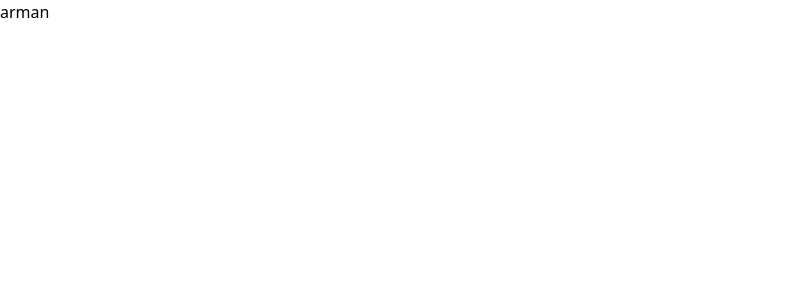
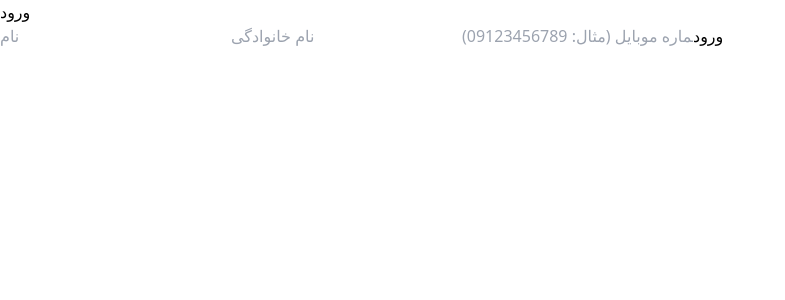
Before and after one commit to Arman-shz/like-login-project, a React (Create React App) app: page / in a window 1280 px wide. Shown: the top 300 px of the page, without its empty margins (0-785 px from the left). Built offline with nearby package versions, Linux system fonts and the light colour scheme.

Commit message:
router added

```diff
--- a/src/App.tsx
+++ b/src/App.tsx
@@ -1,7 +1,14 @@
-import React from 'react';
+import { BrowserRouter as Router, Routes, Route } from "react-router-dom";
+import Login from "./pages/Login";
+import LikePage from "./pages/LikePage";
 
-function App() {
-  return (<h1 className='bg-slate-500'>arman</h1>);
+export default function App() {
+  return (
+    <Router>
+      <Routes>
+        <Route path="/" element={<Login />} />
+        <Route path="/like" element={<LikePage />} />
+      </Routes>
+    </Router>
+  );
 }
-
-export default App;
```
